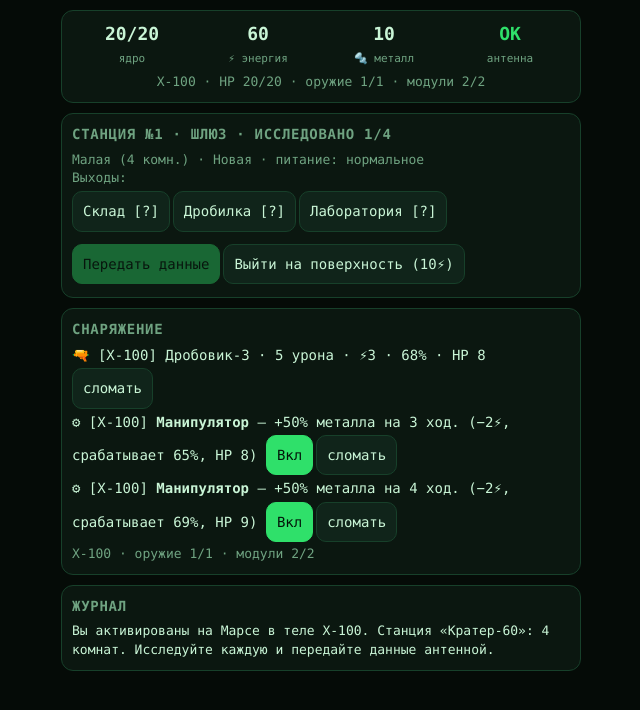
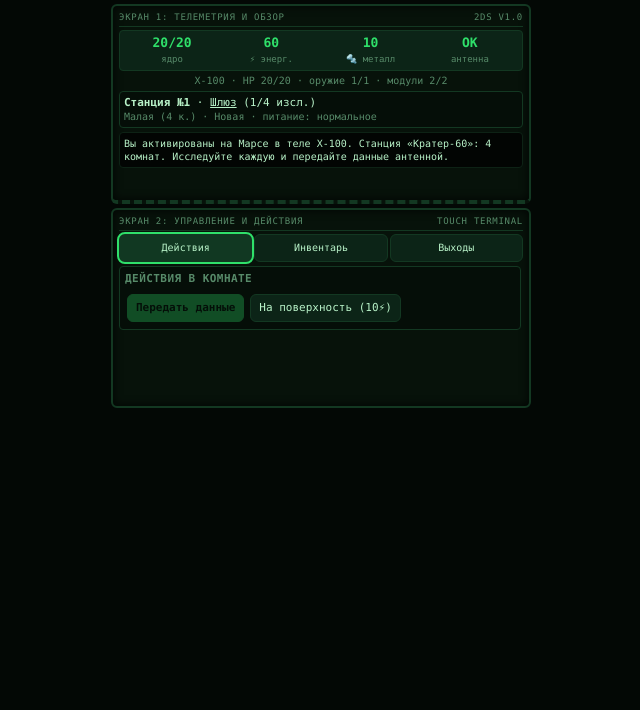
Before and after one commit to D3nis-png/Vovamarsgame, a plain HTML site: page index.html in a window 1280 px wide. Shown: the whole page, without its empty margins (319-959 px from the left). Drawn offline with Linux system fonts and the light colour scheme.

Commit message:
Update index.html
Attempt for run this on 2ds

```diff
--- a/index.html
+++ b/index.html
@@ -2,35 +2,181 @@
 <html lang="ru">
 <head>
 <meta charset="utf-8">
-<meta name="viewport" content="width=device-width, initial-scale=1, viewport-fit=cover">
-<title>Марс: заброшенные станции</title>
+<meta name="viewport" content="width=device-width, initial-scale=1.0, maximum-scale=1.0, user-scalable=no">
+<title>Марс: заброшенные станции (Nintendo 2DS Edition)</title>
 <style>
-:root{--bg:#050b07;--card:#0b1710;--tx:#c9f5d6;--mu:#6fa381;--ac:#2fe06a;--ok:#2fe06a;--bad:#ff5a5a;--bd:#17402a;--bt:#10241a;color-scheme:dark;box-sizing:border-box;padding-top:env(safe-area-inset-top,0px);padding-bottom:env(safe-area-inset-bottom,0px)}
-@media (prefers-color-scheme:dark){:root:not([data-theme="light"]){--bg:#050b07;--card:#0b1710;--tx:#c9f5d6;--mu:#6fa381;--ac:#2fe06a;--ok:#2fe06a;--bad:#ff5a5a;--bd:#17402a;--bt:#10241a;color-scheme:dark}}
-:root[data-theme="dark"]{--bg:#050b07;--card:#0b1710;--tx:#c9f5d6;--mu:#6fa381;--ac:#2fe06a;--ok:#2fe06a;--bad:#ff5a5a;--bd:#17402a;--bt:#10241a;color-scheme:dark}
-html{scroll-padding-top:env(safe-area-inset-top,0px)}
-body{margin:0;background:var(--bg);color:var(--tx);font:14px/1.45 ui-monospace,"SF Mono",Menlo,Consolas,monospace}
-#app{max-width:520px;margin:0 auto;padding:10px}
-.card{background:var(--card);border:1px solid var(--bd);border-radius:12px;padding:10px;margin-bottom:10px}
-h3{margin:0 0 6px;font-size:14px;color:var(--mu);text-transform:uppercase;letter-spacing:.05em}
-.st{display:grid;grid-template-columns:repeat(4,1fr);gap:6px;text-align:center}
-.st b{display:block;font-size:18px}.st span{font-size:11px;color:var(--mu)}
-button{font:inherit;color:var(--tx);background:var(--bt);border:1px solid var(--bd);border-radius:10px;padding:9px 10px;margin:3px 3px 3px 0;cursor:pointer}
-button:disabled{opacity:.4}button.p{background:var(--ac);color:#03140a;border-color:var(--ac)}button.sel{outline:2px solid var(--ac)}
-.log{font-size:13px;color:var(--mu)}.log div:last-child{color:var(--tx)}
-.bad{color:var(--bad)}.ok{color:var(--ok)}.mu{color:var(--mu);font-size:13px}
+/*
+  Nintendo 2DS Dual-Screen Terminal Theme Styling
+  Optimized for dual-screen low-resolution viewports (~400x240 per screen style stacked vertically)
+*/
+:root{
+  --bg: #030805;
+  --panel-bg: #07120a;
+  --tx: #b8f2c8;
+  --mu: #578a69;
+  --ac: #2fe06a;
+  --ok: #2fe06a;
+  --bad: #ff5252;
+  --bd: #133822;
+  --bt: #0c2417;
+  color-scheme: dark;
+}
+* { box-sizing: border-box; }
+body {
+  margin: 0;
+  padding: 4px;
+  background: var(--bg);
+  color: var(--tx);
+  font: 11px/1.3 ui-monospace, "SF Mono", Menlo, Consolas, monospace;
+  overflow-x: hidden;
+  user-select: none;
+  -webkit-user-select: none;
+}
+#nintendo-2ds-container {
+  max-width: 420px;
+  margin: 0 auto;
+  display: flex;
+  flex-direction: column;
+  gap: 4px;
+}
+/* 2DS Screens simulation */
+.ds-screen {
+  background: var(--panel-bg);
+  border: 2px solid var(--bd);
+  border-radius: 6px;
+  padding: 6px;
+  min-height: 200px;
+  position: relative;
+  box-shadow: inset 0 0 10px rgba(0,0,0,0.8);
+}
+.ds-top-screen {
+  border-bottom: 4px dashed var(--bd);
+}
+.screen-label {
+  font-size: 9px;
+  text-transform: uppercase;
+  color: var(--mu);
+  letter-spacing: .08em;
+  margin-bottom: 3px;
+  display: flex;
+  justify-content: space-between;
+  border-bottom: 1px solid var(--bd);
+  padding-bottom: 2px;
+}
+h3 {
+  margin: 0 0 4px;
+  font-size: 11px;
+  color: var(--mu);
+  text-transform: uppercase;
+  letter-spacing: .04em;
+}
+.st {
+  display: grid;
+  grid-template-columns: repeat(4, 1fr);
+  gap: 3px;
+  text-align: center;
+  background: var(--bt);
+  padding: 4px;
+  border-radius: 4px;
+  border: 1px solid var(--bd);
+}
+.st b { display: block; font-size: 13px; color: var(--ac); }
+.st span { font-size: 9px; color: var(--mu); }
+button {
+  font: inherit;
+  color: var(--tx);
+  background: var(--bt);
+  border: 1px solid var(--bd);
+  border-radius: 6px;
+  padding: 6px 8px;
+  margin: 2px;
+  cursor: pointer;
+  font-size: 11px;
+  min-height: 28px;
+  touch-action: manipulation;
+}
+button:active { background: var(--bd); }
+button:disabled { opacity: .3; cursor: not-allowed; }
+button.p {
+  background: var(--ac);
+  color: #03140a;
+  border-color: var(--ac);
+  font-weight: bold;
+}
+button.sel {
+  outline: 2px solid var(--ac);
+  background: #113822;
+}
+.btn-grid {
+  display: flex;
+  flex-wrap: wrap;
+  gap: 2px;
+  margin-top: 4px;
+}
+.log-box {
+  font-size: 10px;
+  color: var(--mu);
+  background: #020503;
+  padding: 4px;
+  border-radius: 4px;
+  border: 1px solid #0d2215;
+  max-height: 80px;
+  overflow-y: auto;
+}
+.log-box div:last-child { color: var(--tx); }
+.bad { color: var(--bad); }
+.ok { color: var(--ok); }
+.mu { color: var(--mu); font-size: 10px; }
+.card {
+  background: #050e08;
+  border: 1px solid var(--bd);
+  border-radius: 4px;
+  padding: 5px;
+  margin-bottom: 4px;
+}
+/* Touch-friendly tab switcher for 2DS lower screen actions */
+.tabs-header {
+  display: flex;
+  gap: 2px;
+  margin-bottom: 4px;
+}
+.tabs-header button {
+  flex: 1;
+  padding: 4px;
+  font-size: 10px;
+  margin: 0;
+}
+.scrollable-content {
+  max-height: 210px;
+  overflow-y: auto;
+  padding-right: 2px;
+}
 </style>
 </head>
 <body>
-<div id="app"></div>
+<div id="nintendo-2ds-container">
+  <!-- Верхний экран 2DS: Статус робота, текущая комната, битва и телеметрия -->
+  <div class="ds-screen ds-top-screen">
+    <div class="screen-label"><span>Экран 1: Телеметрия и Обзор</span><span id="ds-time">2DS v1.0</span></div>
+    <div id="top-screen-content"></div>
+  </div>
+
+  <!-- Нижний экран 2DS: Интерактивное управление, действия, инвентарь и тач-кнопки -->
+  <div class="ds-screen ds-bottom-screen">
+    <div class="screen-label"><span>Экран 2: Управление и Действия</span><span>Touch Terminal</span></div>
+    <div id="bottom-screen-content"></div>
+  </div>
+</div>
+
 <script>
+// Оригинальная игровая логика и симуляция (без изменений)
 const R=(a,b)=>a+Math.floor(Math.random()*(b-a+1)),P=a=>a[R(0,a.length-1)],ch=p=>Math.random()*100<p;
 const MODS=[
 {id:'armor',n:'Броня',d:'урон по ядру −30%',e:1},
 {id:'sight',n:'Прицел',d:'+15% к шансу попадания',e:1},
 {id:'scan',n:'Сканер',d:'показывает тип соседних комнат',e:1},
 {id:'shield',n:'Щит',d:'поглощает 3 урона за бой',e:2},
-{id:'repair',n:'Ремонтник',d:'+2 к ядру при переходе',e:2},
+{id:'repair',n:'Ремонтник',d:'+2 к ядро при переходе',e:2},
 {id:'grip',n:'Манипулятор',d:'+50% найденного металла',e:1},
 {id:'regen',n:'Ретег',d:'',e:1},{id:'cloak',n:'Невидимость',d:'',e:1},{id:'solar',n:'Солнечные панели',d:'',e:0}];
 const RN=['Шлюз','Склад','Реакторная','Лаборатория','Жилой блок','Ангар','Мастерская','Пультовая','Оранжерея'];
@@ -51,6 +197,8 @@
 const lootGen=()=>ch(50)&&G&&G.robot?G.robot.gen:pickGen();
 const PUNCH={n:'Удар манипулятором',t:'-',dmg:2,acc:75,c:0};
 let G;
+let activeTab = 'actions'; // Вкладка нижнего экрана для удобства на 2DS ('actions', 'inv', 'map')
+
 function genRooms(n){
 const rooms=[];
 for(let i=0;i<n;i++)rooms.push({name:i?RN[i%RN.length]+(i>8?' '+i:''):'Шлюз',adj:[],type:i?(ch(45)?'e':ch(55)?'l':'x'):'x',vis:!i,clear:!i,loot:[]});
@@ -67,11 +215,11 @@ return{name:P(['Арес','Фобос','Деймос','Олимп','Тарсис
 function fillMap(){const okN=()=>G.sts.filter(x=>!x.sent&&x.pw=='ok').length;
 while(okN()<2)G.sts.push(genStation({pw:'ok',age:P(['old','new'])}));
 while(G.sts.filter(x=>!x.sent).length<4)G.sts.push(genStation())}
-const stTag=s=>SZ[s.sz].n+' ('+s.rooms.length+' комн.) · '+AGES[s.age].n+' · питание: '+PW[s.pw].n;
+const stTag=s=>SZ[s.sz].n+' ('+s.rooms.length+' к.) · '+AGES[s.age].n+' · питание: '+PW[s.pw].n;
 const pc=x=>Math.round(x*100);
-const stFx=s=>{const A=AGES[s.age],p=PW[s.pw];return '🔫 точность '+A.acc[0]+'–'+A.acc[1]+'% · ⚡'+A.ec[0]+'–'+A.ec[1]+'/выстрел · 👾 прочность врагов '+pc(A.core)+'%<br>📦 ресурсы '+pc(p.res)+'%'+(p.res<1?' (со сканером '+pc(p.sc)+'%)':'')+' · 🤖 боты '+(p.bot?'−'+p.bot+'% точности':'в полную силу')};
+const stFx=s=>{const A=AGES[s.age],p=PW[s.pw];return '🔫 точн. '+A.acc[0]+'–'+A.acc[1]+'% · ⚡'+A.ec[0]+'–'+A.ec[1]+'/выстр. · 👾 проч. '+pc(A.core)+'%<br>📦 рес. '+pc(p.res)+'%'+(p.res<1?' (скан. '+pc(p.sc)+'%)':'')+' · 🤖 боты '+(p.bot?'−'+p.bot+'%':'норм')};
 const bodiesAt=k=>G.bodies.filter(b=>b.station===k).length;
-const mapCard=(s,k)=>'<div class="card" style="margin:6px 0"><b>№'+(k+1)+' «'+s.name+'»</b>'+(k+1==G.st?' · <span class="ok">текущая</span>':'')+(s.sent?' · <span class="ok">передана ✓</span>':'')+'<div class="mu">'+stTag(s)+' · исследовано '+s.rooms.filter(x=>x.clear).length+'/'+s.rooms.length+'</div><div class="mu">'+stFx(s)+'</div>'+(bodiesAt(k)?'<div class="mu">Тел: '+bodiesAt(k)+'</div>':'')+'<button class="p" onclick="drive('+k+')">'+(k+1==G.st?'Вернуться':'Лететь')+'</button></div>';
+const mapCard=(s,k)=>'<div class="card" style="margin:4px 0"><b>№'+(k+1)+' «'+s.name+'»</b>'+(k+1==G.st?' · <span class="ok">текущ.</span>':'')+(s.sent?' · <span class="ok">✓</span>':'')+'<div class="mu">'+stTag(s)+' · изсл. '+s.rooms.filter(x=>x.clear).length+'/'+s.rooms.length+'</div>'+(bodiesAt(k)?'<div class="mu">Тел: '+bodiesAt(k)+'</div>':'')+'<button class="p" onclick="drive('+k+')">'+(k+1==G.st?'Вернуться':'Лететь')+'</button></div>';
 function newGame(){const st0=genStation({sz:'s',age:'new',pw:'ok'}),rooms=st0.rooms,n=rooms.length;
 const gen=pickGen(),gi=GEN[gen],weps=[newW(9,'old',gen)];if(gi.w>1&&ch(50))weps.push(newW(9,'old',gen));
 G={robot:{gen,hp:gi.hp,max:gi.hp,weps,mods:[newM('old',gen),newM('old',gen)]},bodies:[],
@@ -108,7 +256,6 @@ for(let k=R(0,2);k>0;k--){const v=newM(undefined,e.gen);e.parts.push({t:'m',v,hp
 G.fight={e,r};G.tg='c';L('Бой! '+e.n+' преграждает путь.');render()}
 const chance=w=>Math.max(5,Math.min(95,w.acc+(act('sight')?15:0)-(G.tg!='c'?10:0)-(G.fight&&G.fight.e.fx.cloak?G.fight.e.fx.cloak.q:0)));
 const canFire=w=>w.t=='e'?G.en>=w.c:w.t=='m'?G.me>=w.c:true;
-const ealive=(e,id)=>e.parts.some(p=>p.t=='m'&&!p.dead&&p.v.id==id);
 function shoot(w){
 const e=G.fight.e;if(!canFire(w))return;
 if(w.t=='e')spend(w.c);else if(w.t=='m')G.me-=w.c;
@@ -191,36 +338,117 @@ function send(){const s=G.sts[G.st-1];s.sent=true;G.sent++;fillMap();report(s);L
 const bodyStr=b=>'Тело '+gn(b.gen)+' (HP '+b.hp+'/'+b.max+(b.coreDead!=null?', ядро '+(b.coreDead?'мёртвое':'живое'):'')+')';
 const bodyEq=b=>'<div class="mu">'+(b.weps.length?'🔫 '+b.weps.map(w=>w.n+' '+w.dmg+'/'+w.acc+'%').join(', '):'без оружия')+' · ⚙ '+(b.mods.length?b.mods.map(m=>m.n).join(', '):'без модулей')+(b.coreDead?' · перезапуск ядра '+GEN[b.gen].cost+'⚡':'')+'</div>';
 const robLine=()=>{const ro=G.robot,gi=GEN[ro.gen];return gn(ro.gen)+' · HP '+ro.hp+'/'+ro.max+' · оружие '+ro.weps.length+'/'+gi.w+' · модули '+ro.mods.length+'/'+gi.m};
-const wd=w=>w.n+' · '+w.dmg+' урона · '+(w.t=='e'?'⚡':'🔩')+w.c;
+const wd=w=>w.n+' · '+w.dmg+' урон · '+(w.t=='e'?'⚡':'🔩')+w.c;
 const it2s=it=>it.k=='a'?'Антенна':it.k=='body'?'<b>'+bodyStr(it.v)+'</b>'+bodyEq(it.v):it.k=='w'?'Оружие '+gn(it.v.gen)+': '+wd(it.v)+' · '+it.v.acc+'% · HP '+it.v.hp:'Модуль '+gn(it.v.gen)+': '+it.v.n+' ('+md(it.v)+', −'+it.v.e+'⚡, '+it.v.p+'%, HP '+it.v.hp+')';
+
+// Рендеринг под Nintendo 2DS с разделением на верхний и нижний экран
 function render(){
-const A=document.getElementById('app');
-if(G.over){A.innerHTML='<div class="card"><h3>'+(G.over=='win'?'Миссия выполнена':'Конец')+'</h3><p>'+(G.over=='win'?'Все комнаты исследованы, данные переданы на Землю.':G.over)+'</p><button class="p" onclick="newGame()">Новая станция</button></div>';return}
-if(G.surf){A.innerHTML='<div class="card"><h3>Поверхность Марса</h3><div>⚡ '+G.en+' · 🔩 '+G.me+'</div>'+(G.sent?'<div class="mu">Передано станций: '+G.sent+' · оценка: '+verdict()+'</div>':'')+G.mods.map((m,i)=>m.id=='solar'?'<div>'+m.n+' ('+md(m)+', '+m.p+'%) <button class="p" '+(m.used?'disabled':'')+' onclick="sun('+i+')">Развернуть</button></div>':'').join('')+''+'<h3 style="margin-top:8px">Карта станций</h3>'+G.sts.map(mapCard).join('')+'</div><div class="card log">'+G.log.slice(-4).map(s=>'<div>'+s+'</div>').join('')+'</div>';return}
+const topEl = document.getElementById('top-screen-content');
+const botEl = document.getElementById('bottom-screen-content');
+
+// Если игра завершена
+if(G.over){
+  topEl.innerHTML='<h3>'+(G.over=='win'?'Миссия выполнена':'Конец')+'</h3><p>'+(G.over=='win'?'Все комнаты исследованы, данные переданы на Землю.':G.over)+'</p>';
+  botEl.innerHTML='<button class="p" onclick="newGame()" style="width:100%;padding:12px;">Новая станция</button>';
+  return;
+}
+
+// Если на поверхности
+if(G.surf){
+  topEl.innerHTML='<h3>Поверхность Марса</h3><div class="st"><div><b>'+G.en+'</b><span>⚡ энергия</span></div><div><b>'+G.me+'</b><span>🔩 металл</span></div><div colspan="2"><b>'+G.sent+'</b><span>станций</span></div></div>'+(G.sent?'<div class="mu" style="margin-top:4px">Оценка: '+verdict()+'</div>':'');
+  let bHtml='<h3>Карта станций и Панели</h3><div class="scrollable-content">';
+  bHtml+=G.mods.map((m,i)=>m.id=='solar'?'<div class="card"><div>'+m.n+' ('+md(m)+', '+m.p+'%)</div><button class="p" '+(m.used?'disabled':'')+' onclick="sun('+i+')">Развернуть панели</button></div>':'').join('');
+  bHtml+=G.sts.map(mapCard).join('');
+  bHtml+='</div>';
+  botEl.innerHTML=bHtml;
+  return;
+}
+
 const rs=G.rooms,r=rs[G.cur],done=rs.filter(x=>x.clear).length,F=G.fight;
-let h='<div class="card"><div class="st"><div><b class="'+(G.hp<10?'bad':'')+'">'+G.hp+'/'+G.max+'</b><span>ядро</span></div><div><b>'+G.en+'</b><span>⚡ энергия</span></div><div><b>'+G.me+'</b><span>🔩 металл</span></div><div><b class="'+(G.ant?'ok':'bad')+'">'+(G.ant?'ОК':'сломана')+'</b><span>антенна</span></div></div><div class="mu" style="text-align:center;margin-top:6px">'+robLine()+'</div></div>';
-h+='<div class="card"><h3>Станция №'+G.st+(G.sts[G.st-1].sent?' ✓':'')+' · '+r.name+' · исследовано '+done+'/'+rs.length+'</h3><div class="mu">'+stTag(G.sts[G.st-1])+'</div>';
-if(F){const e=F.e,S=act('scan');h+='<div><b>'+e.n+'</b> ['+gn(e.gen)+'] · ядро '+(S?e.core+'/'+e.max+' · ⚡'+e.en+' · 🔩'+e.me+(Object.keys(e.fx).length?' · эффекты: '+Object.keys(e.fx).map(k=>MODS.find(x=>x.id==k).n).join(', '):''):cond(e.core/e.max)+' · данные скрыты (нужен включённый сканер)')+'</div><div class="mu">Куда бить:</div><button class="'+(G.tg=='c'?'sel':'')+'" onclick="G.tg=\'c\';render()">Ядро</button>';
-e.parts.forEach((p,i)=>{h+='<button '+(p.dead?'disabled ':'')+'class="'+(G.tg===i?'sel':'')+'" onclick="G.tg='+i+';render()">'+(p.t=='w'?'Оружие':(S?p.v.n:'Модуль'))+' '+(p.dead?'✗':S?p.hp+'/'+p.max:'')+'</button>'});
-h+='<div class="mu">Атаковать:</div>';
-G.weps.concat([PUNCH]).forEach((w,i,a)=>{h+='<button class="p" '+(canFire(w)?'':'disabled ')+'onclick="shoot('+(i<G.weps.length?'G.weps['+i+']':'PUNCH')+')">'+wd(w)+' · '+chance(w)+'%</button>'});
-h+='<div><button onclick="flee()">Отступить (50%)</button><button onclick="runAway()" '+(G.en>=20?'':'disabled')+'>Побег из комнаты (20⚡)</button></div>'}
-else{
-h+='<div class="mu">Выходы:</div>';r.adj.forEach(i=>{const x=rs[i];h+='<button onclick="go('+i+')">'+x.name+' ['+st(x)+']</button>'});
-if(r.loot.length){h+='<div class="mu">Добыча:</div>';r.loot.forEach((it,i)=>{const bd=it.k=='body';h+='<div>'+it2s(it)+'<br><button '+(bd?'class="p" ':'')+'onclick="take('+i+')">'+(bd?'Занять тело':'Взять')+'</button><button onclick="grind('+i+')">'+(bd?'Разобрать':inG()?'В дробилку':'Сломать')+' (+'+val(it)+')</button></div>'})}
-{const here=G.bodies.map((b,i)=>b.room===G.cur&&b.station===G.st-1?i:-1).filter(i=>i>=0);
-if(here.length){h+='<div class="mu">Оставленные тела:</div>';here.forEach(i=>{const b=G.bodies[i];h+='<div>'+bodyStr(b)+bodyEq(b)+'<button class="p" onclick="swapBody('+i+')">Пересесть в тело '+gn(b.gen)+'</button></div>'})}}
-if(G.rep!=null&&r.loot[G.rep]){const it=r.loot[G.rep],arr=it.k=='w'?G.weps:G.mods;h+='<div class="mu" style="margin-top:6px">Слоты полны. Новое: '+it2s(it)+'<br>Что заменить?</div>';arr.forEach((o,j)=>{h+='<div>'+(it.k=='w'?'🔫 ['+gn(o.gen)+'] '+wd(o)+' · '+o.acc+'% · HP '+o.hp:'⚙ '+o.n+' — '+md(o)+' (−'+o.e+'⚡, '+o.p+'%, HP '+o.hp+')')+'<br><button class="p" onclick="repl('+j+')">Заменить это</button></div>'});h+='<button onclick="G.rep=null;render()">Отмена</button>'}
-h+='<div style="margin-top:6px">';
-if(!G.ant)h+='<button onclick="repair()" '+(G.me>=12?'':'disabled')+'>Починить антенну (12 🔩)</button>';
-h+='<button class="p" onclick="send()" '+(done==rs.length&&G.ant&&!G.sts[G.st-1].sent?'':'disabled')+'>Передать данные</button>'+(G.cur==0?'<button onclick="surf()" '+(G.en>=10?'':'disabled')+'>Выйти на поверхность (10⚡)</button>':'')+'</div>'}
-h+='</div>';
-h+='<div class="card"><h3>Снаряжение</h3>';
-G.weps.forEach((w,i)=>{h+='<div>🔫 ['+gn(w.gen)+'] '+wd(w)+' · '+w.acc+'% · HP '+w.hp+' '+(F?'':'<button onclick="grindOwn(\'w\','+i+')">'+(inG()?'в дробилку':'сломать')+'</button>')+'</div>'});
-G.mods.forEach((m,i)=>{h+='<div>⚙ ['+gn(m.gen)+'] <b>'+m.n+'</b> — '+md(m)+' (−'+m.e+'⚡, срабатывает '+m.p+'%, HP '+m.hp+')'+(m.left>0?' ▶'+m.left:'')+' '+(m.id=='regen'||m.id=='solar'?'':'<button class="p" onclick="useMod('+i+')">Вкл</button>')+(F?'':'<button onclick="grindOwn(\'m\','+i+')">'+(inG()?'в дробилку':'сломать')+'</button>')+'</div>'});
-h+='<div class="mu">'+gn(G.robot.gen)+' · оружие '+G.weps.length+'/'+GEN[G.robot.gen].w+' · модули '+G.mods.length+'/'+GEN[G.robot.gen].m+'</div></div>';
-h+='<div class="card log"><h3>Журнал</h3>'+G.log.slice(-7).map(s=>'<div>'+s+'</div>').join('')+'</div>';
-A.innerHTML=h}
+
+// --- ВЕРХНИЙ ЭКРАН (Телеметрия, состояние робота, текущая комната / бой) ---
+let topH='<div class="st"><div><b class="'+(G.hp<10?'bad':'')+'">'+G.hp+'/'+G.max+'</b><span>ядро</span></div><div><b>'+G.en+'</b><span>⚡ энерг.</span></div><div><b>'+G.me+'</b><span>🔩 металл</span></div><div><b class="'+(G.ant?'ok':'bad')+'">'+(G.ant?'ОК':'сломана')+'</b><span>антенна</span></div></div>';
+topH+='<div class="mu" style="text-align:center;margin-top:3px">'+robLine()+'</div>';
+topH+='<div class="card" style="margin-top:4px;padding:4px;">';
+topH+='<b>Станция №'+G.st+(G.sts[G.st-1].sent?' ✓':'')+'</b> · <u>'+r.name+'</u> ('+done+'/'+rs.length+' изсл.)';
+
+if(F){
+  const e=F.e,S=act('scan');
+  topH+='<div style="margin-top:3px;color:var(--bad)"><b>⚔ БОЙ: '+e.n+'</b> ['+gn(e.gen)+']</div>';
+  topH+='<div class="mu">Ядро врага: '+(S?e.core+'/'+e.max+' · ⚡'+e.en+' · 🔩'+e.me:cond(e.core/e.max))+'</div>';
+} else {
+  topH+='<div class="mu">'+stTag(G.sts[G.st-1])+'</div>';
+}
+topH+='</div>';
+
+// Лог событий на верхнем экране (последние 2 строчки для экономии места)
+topH+='<div class="log-box" style="margin-top:2px;">'+G.log.slice(-2).map(s=>'<div>'+s+'</div>').join('')+'</div>';
+topEl.innerHTML=topH;
+
+
+// --- НИЖНИЙ ЭКРАН (Интерактивные вкладки управления для 2DS сенсорного ввода) ---
+let botH='<div class="tabs-header">';
+botH+='<button class="'+(activeTab=='actions'?'sel':'')+'" onclick="activeTab=\'actions\';render()">Действия</button>';
+botH+='<button class="'+(activeTab=='inv'?'sel':'')+'" onclick="activeTab=\'inv\';render()">Инвентарь</button>';
+botH+='<button class="'+(activeTab=='map'?'sel':'')+'" onclick="activeTab=\'map\';render()">Выходы</button>';
+botH+='</div>';
+
+botH+='<div class="scrollable-content">';
+
+if(activeTab=='actions' || F){
+  if(F){
+    // Интерфейс боя на нижнем экране
+    botH+='<div class="card"><h3>Цель атаки:</h3><div class="btn-grid">';
+    botH+='<button class="'+(G.tg=='c'?'sel':'')+'" onclick="G.tg=\'c\';render()">Ядро</button>';
+    F.e.parts.forEach((p,i)=>{botH+='<button '+(p.dead?'disabled ':'')+'class="'+(G.tg===i?'sel':'')+'" onclick="G.tg='+i+';render()">'+(p.t=='w'?'Оружие':(act('scan')?p.v.n:'Модуль'))+'</button>'});
+    botH+='</div><h3 style="margin-top:4px">Оружие:</h3><div class="btn-grid">';
+    G.weps.concat([PUNCH]).forEach((w,i,a)=>{botH+='<button class="p" '+(canFire(w)?'':'disabled ')+'onclick="shoot('+(i<G.weps.length?'G.weps['+i+']':'PUNCH')+')">'+wd(w)+' ('+chance(w)+'%)</button>'});
+    botH+='</div><div class="btn-grid" style="margin-top:4px;"><button onclick="flee()">Отступить (50%)</button><button onclick="runAway()" '+(G.en>=20?'':'disabled')+'>Побег (20⚡)</button></div></div>';
+  } else {
+    // Обычные действия в комнате
+    botH+='<div class="card"><h3>Действия в комнате</h3>';
+    if(r.loot.length){
+      botH+='<div class="mu"><b>Найдено на полу:</b></div>';
+      r.loot.forEach((it,i)=>{
+        const bd=it.k=='body';
+        botH+='<div style="border-bottom:1px dashed var(--bd);padding:3px 0">'+it2s(it)+'<div class="btn-grid"><button '+(bd?'class="p" ':'')+'onclick="take('+i+')">'+(bd?'Занять':'Взять')+'</button><button onclick="grind('+i+')">'+(bd?'Разобрать':inG()?'В дробилку':'Сломать')+' (+'+val(it)+')</button></div></div>';
+      });
+    }
+    // Оставленные тела
+    const here=G.bodies.map((b,i)=>b.room===G.cur&&b.station===G.st-1?i:-1).filter(i=>i>=0);
+    if(here.length){
+      botH+='<div class="mu" style="margin-top:4px"><b>Тела в комнате:</b></div>';
+      here.forEach(i=>{const b=G.bodies[i];botH+='<div>'+bodyStr(b)+'<br><button class="p" onclick="swapBody('+i+')">Пересесть в '+gn(b.gen)+'</button></div>'});
+    }
+    if(G.rep!=null&&r.loot[G.rep]){
+      const it=r.loot[G.rep],arr=it.k=='w'?G.weps:G.mods;
+      botH+='<div class="card" style="border-color:var(--bad)"><div class="mu">Слоты полны. Замена для: '+it2s(it)+'</div>';
+      arr.forEach((o,j)=>{botH+='<button class="p" onclick="repl('+j+')">Заменить слот '+(j+1)+'</button>'});
+      botH+='<button onclick="G.rep=null;render()">Отмена</button></div>';
+    }
+    botH+='<div class="btn-grid" style="margin-top:6px;">';
+    if(!G.ant)botH+='<button onclick="repair()" '+(G.me>=12?'':'disabled')+'>Починить антенну (12🔩)</button>';
+    botH+='<button class="p" onclick="send()" '+(done==rs.length&&G.ant&&!G.sts[G.st-1].sent?'':'disabled')+'>Передать данные</button>';
+    if(G.cur==0)botH+='<button onclick="surf()" '+(G.en>=10?'':'disabled')+'>На поверхность (10⚡)</button>';
+    botH+='</div></div>';
+  }
+} else if(activeTab=='inv'){
+  // Инвентарь и модули на нижнем экране
+  botH+='<div class="card"><h3>Оружие и Модули</h3>';
+  G.weps.forEach((w,i)=>{botH+='<div>🔫 ['+gn(w.gen)+'] '+wd(w)+' · '+w.acc+'% '+(!F?'<button onclick="grindOwn(\'w\','+i+')">Сломать</button>':'')+'</div>'});
+  G.mods.forEach((m,i)=>{botH+='<div>⚙ <b>'+m.n+'</b> (−'+m.e+'⚡) '+(!['regen','solar'].includes(m.id)?'<button class="p" onclick="useMod('+i+')">Вкл</button>':'')+' '+(!F?'<button onclick="grindOwn(\'m\','+i+')">Сломать</button>':'')+'</div>'});
+  botH+='<div class="mu" style="margin-top:4px">Модель: '+gn(G.robot.gen)+' (Оружие: '+G.weps.length+'/'+GEN[G.robot.gen].w+', Модули: '+G.mods.length+'/'+GEN[G.robot.gen].m+')</div></div>';
+} else if(activeTab=='map'){
+  // Навигация по комнатам на нижнем экране
+  botH+='<div class="card"><h3>Доступные выходы</h3><div class="btn-grid">';
+  r.adj.forEach(i=>{const x=rs[i];botH+='<button class="p" onclick="go('+i+')">'+x.name+' ['+st(x)+']</button>'});
+  botH+='</div></div>';
+}
+
+botH+='</div>';
+botEl.innerHTML=botH;
+}
+
 newGame();
 </script>
 </body>
```
